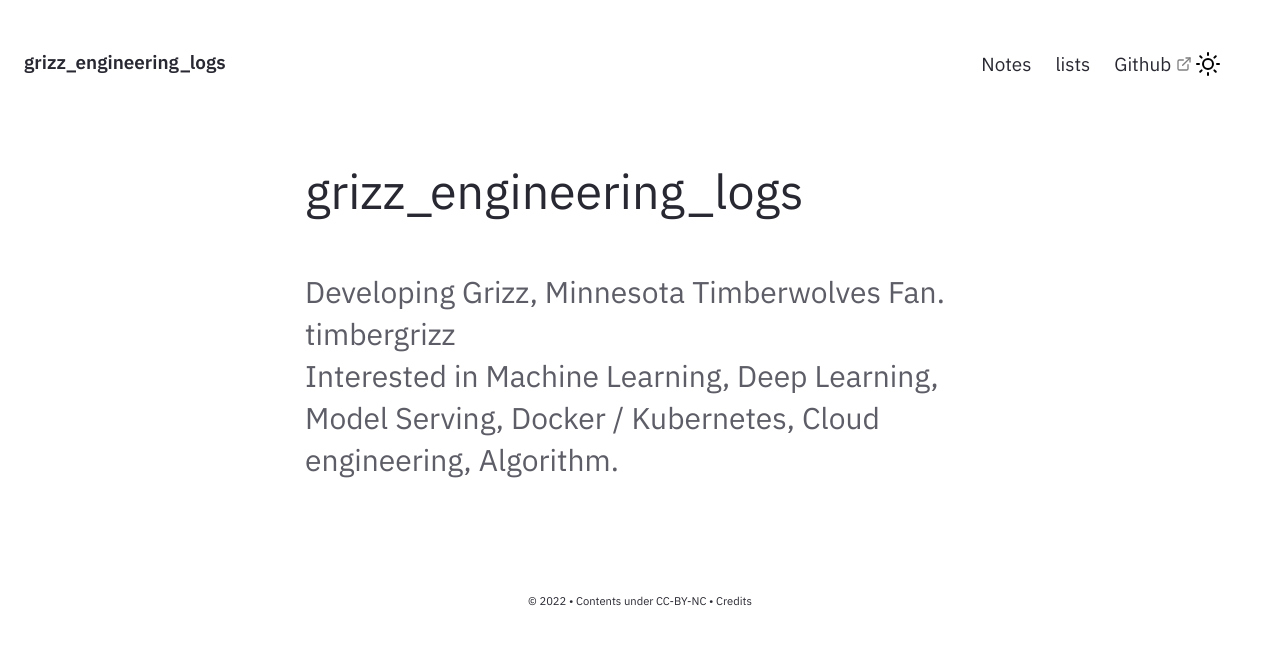
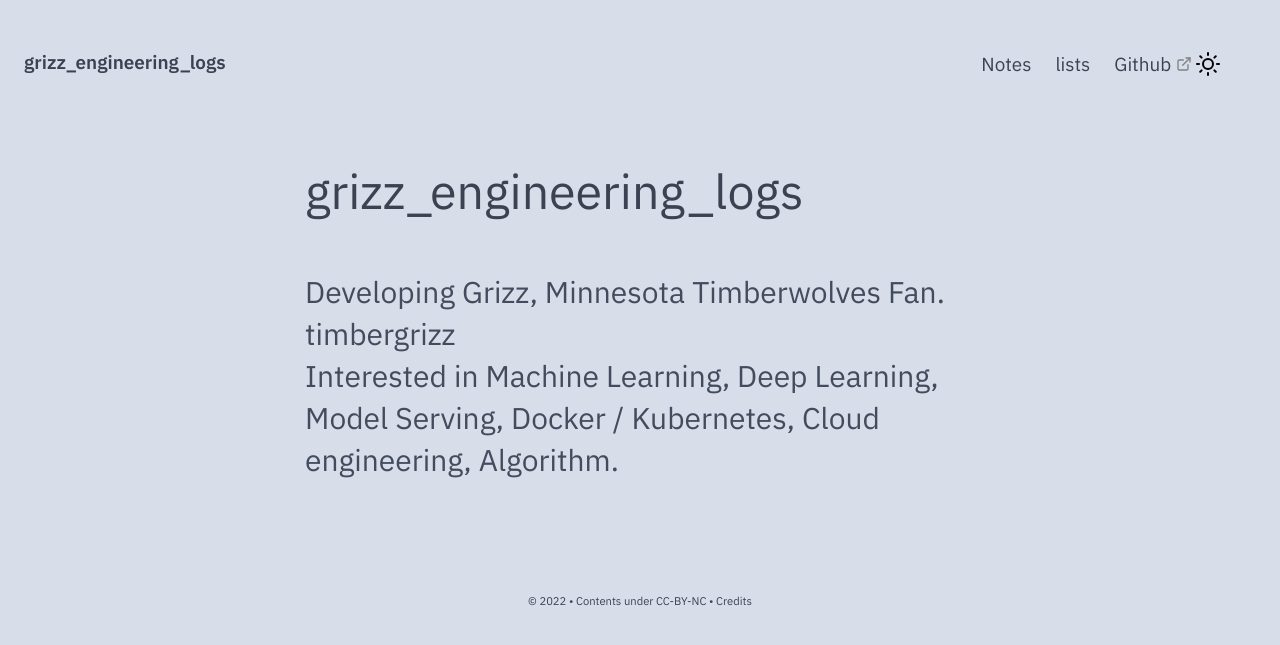
Before and after one commit to timbergrizz/timbergrizz.github.io, a Jekyll site: the page built from pages/index.md, in a window 1280 px wide. Shown: the top 645 px of the page. Built offline with Jekyll 4.4.1, drawn with Linux system fonts in a browser that asks for light colours.

Commit message:
apply nord theme

```diff
--- a/assets/css/style.css
+++ b/assets/css/style.css
@@ -1,66 +1,65 @@
 ---
 layout: Stylesheet
 ---
+
 @import "fruity.css";
-
 
 html,
 html[data-theme="light"] {
-    --color-bg-main: #FFFFFF;
-    --color-bg-sub: #FAFAFC;
-    --color-text-main: #282832;
-    --color-text-sub: #5D5D67;
-    --color-text-link: #2380ED;
-    --color-border-dark: #363636;
-    --color-border: #BABCBD;
-    --color-border-light: #E5E5E5;
+    --color-bg-main: #d8dee9;
+    --color-bg-sub: #e5e9f0;
+    --color-text-main: #3b4252;
+    --color-text-sub: #434c5e;
+    --color-text-link: #d08770;
+    --color-border-dark: #2e3440;
+    --color-border: #4c566a;
+    --color-border-light: #eceff4;
 }
 
 html[data-theme="dark"] {
-    --color-bg-main: #262626;
-    --color-bg-sub: #18181C;
-    --color-text-main: #FAFAFC;
-    --color-text-sub: #FFFEFF;
-    --color-text-link: #6D9EFF;
-    --color-border-dark: #E6E6E6;
-    --color-border: #696969;
-    --color-border-light: #353535;
+    --color-bg-main: #3b4252;
+    --color-bg-sub: #434c5e;
+    --color-text-main: #d8dee9;
+    --color-text-sub: #e5e9f0;
+    --color-text-link: #d08770;
+    --color-border-dark: #2e3440;
+    --color-border: #4c566a;
+    --color-border-light: #eceff4;
 }
 
 @media (prefers-color-scheme: dark) {
-
     html,
     html[data-theme="dark"] {
-        --color-bg-main: #262626;
-        --color-bg-sub: #18181C;
-        --color-text-main: #FAFAFC;
-        --color-text-sub: #FFFEFF;
-        --color-text-link: #6D9EFF;
-        --color-border-dark: #E6E6E6;
-        --color-border: #696969;
-        --color-border-light: #353535;
+        --color-bg-main: #3b4252;
+        --color-bg-sub: #434c5e;
+        --color-text-main: #d8dee9;
+        --color-text-sub: #e5e9f0;
+        --color-text-link: #d08770;
+        --color-border-dark: #2e3440;
+        --color-border: #4c566a;
+        --color-border-light: #eceff4;
     }
 
     html[data-theme="light"] {
-        --color-bg-main: #FFFFFF;
-        --color-bg-sub: #FAFAFC;
-        --color-text-main: #282832;
-        --color-text-sub: #5D5D67;
-        --color-text-link: #2380ED;
-        --color-border-dark: #363636;
-        --color-border: #BABCBD;
-        --color-border-light: #E5E5E5;
+        --color-bg-main: #d8dee9;
+        --color-bg-sub: #e5e9f0;
+        --color-text-main: #3b4252;
+        --color-text-sub: #434c5e;
+        --color-text-link: #d08770;
+        --color-border-dark: #2e3440;
+        --color-border: #4c566a;
+        --color-border-light: #eceff4;
     }
 }
 
 :root {
-    --text-xs: clamp(0.70rem, calc(0.79rem + -0.06vw), 0.78rem);
-    --text-s: clamp(0.94rem, calc(0.94rem + 0.00vw), 0.94rem);
+    --text-xs: clamp(0.7rem, calc(0.79rem + -0.06vw), 0.78rem);
+    --text-s: clamp(0.94rem, calc(0.94rem + 0vw), 0.94rem);
     --text-m: clamp(1.13rem, calc(1.11rem + 0.09vw), 1.25rem);
-    --text-l: clamp(1.35rem, calc(1.30rem + 0.23vw), 1.67rem);
+    --text-l: clamp(1.35rem, calc(1.3rem + 0.23vw), 1.67rem);
     --text-xl: clamp(1.62rem, calc(1.53rem + 0.43vw), 2.22rem);
-    --text-xxl: clamp(1.94rem, calc(1.80rem + 0.73vw), 2.96rem);
-    --text-jumbo: clamp(2.33rem, calc(2.10rem + 1.15vw), 4rem);
+    --text-xxl: clamp(1.94rem, calc(1.8rem + 0.73vw), 2.96rem);
+    --text-jumbo: clamp(2.33rem, calc(2.1rem + 1.15vw), 4rem);
     --text-weight-bold: 600;
     --text-weight-normal: 400;
     --text-leading-wide: 1.6em;
@@ -142,7 +141,7 @@ h4,
 h5,
 h6 {
     margin: 0;
-    font-family: 'IBM Plex Sans', sans-serif;
+    font-family: "IBM Plex Sans", sans-serif;
 }
 
 p a,
@@ -184,7 +183,6 @@ body {
     padding-top: var(--padding-broad);
 }
 
-
 header {
     display: flex;
     flex-direction: column;
@@ -206,7 +204,8 @@ main {
 }
 
 @media screen and (min-width: 768px) {
-    .buttons.for-back-home:not(:last-child) {}
+    .buttons.for-back-home:not(:last-child) {
+    }
 }
 
 /* 05. Text Styles */
@@ -225,7 +224,7 @@ main {
 }
 
 .meta-title h5 {
-    padding:0;
+    padding: 0;
 }
 
 .centre-title {
@@ -249,7 +248,7 @@ main {
 
 .related h4 {
     color: var(--color-text-sub);
-    padding-left: 10px
+    padding-left: 10px;
 }
 
 .related-wrapper {
@@ -266,7 +265,6 @@ main {
     background-color: var(--color-bg-main);
     padding: 16px;
     border-bottom: 1px solid var(--color-border);
-
 }
 
 .related-group:hover {
@@ -280,7 +278,7 @@ main {
 
 .related-group a:hover {
     text-decoration: none;
-    color: var(--color-text-link)
+    color: var(--color-text-link);
 }
 
 .related-title {
@@ -324,7 +322,8 @@ ul ul {
     color: var(--color-text-link);
 }
 
-.related-group h6, .notelist-feed h6 {
+.related-group h6,
+.notelist-feed h6 {
     padding: 0.4rem 0 !important;
 }
 
@@ -358,7 +357,7 @@ img {
 }
 
 code {
-    font-family: Consolas, 'Courier New', Courier, monospace;
+    font-family: Consolas, "Courier New", Courier, monospace;
     display: inline-block;
     overflow: auto !important;
     word-wrap: break-word !important;
@@ -383,16 +382,14 @@ code {
     border: none;
 }
 
-
 pre code {
-    font-family: Consolas, 'Courier New', Courier, monospace;
+    font-family: Consolas, "Courier New", Courier, monospace;
     display: inline-block;
     overflow: auto !important;
     word-wrap: break-word !important;
     padding: 15px 15px 15px 15px;
     vertical-align: middle;
     font-size: 1em;
-
 }
 
 blockquote:before {
@@ -474,14 +471,14 @@ hr {
     justify-content: space-around;
 }
 
-.site-heading-rtl>.main-page-heading {
+.site-heading-rtl > .main-page-heading {
     color: var(--color-text-main);
     font-family: var(--primary-font-family);
     font-weight: 600;
     margin-right: 20px;
 }
 
-.site-heading-rtl>.main-page-tagline {
+.site-heading-rtl > .main-page-tagline {
     color: var(--color-text-sub);
     font-family: var(--primary-font-family);
     font-size: 0.7rem;
@@ -490,8 +487,7 @@ hr {
     margin-top: -25px;
 }
 
-
-.site-heading-rtl>.main-page-subheading {
+.site-heading-rtl > .main-page-subheading {
     color: var(--color-text-main);
     font-family: var(--primary-font-family);
     font-weight: 600;
@@ -500,8 +496,6 @@ hr {
     margin-right: 20px;
 }
 
-
-
 .site-heading-rtl a {
     text-decoration: none;
 }
@@ -513,14 +507,14 @@ hr {
     justify-content: space-around;
 }
 
-.site-heading-ltr>.main-page-heading {
+.site-heading-ltr > .main-page-heading {
     color: var(--color-text-main);
     font-family: var(--primary-font-family);
     font-weight: 600;
     margin-left: 20px;
 }
 
-.site-heading-ltr>.main-page-tagline {
+.site-heading-ltr > .main-page-tagline {
     color: var(--color-text-sub);
     font-family: var(--primary-font-family);
     font-size: 0.7rem;
@@ -529,8 +523,7 @@ hr {
     margin-top: -25px;
 }
 
-
-.site-heading-ltr>.main-page-subheading {
+.site-heading-ltr > .main-page-subheading {
     color: var(--color-text-main);
     font-family: var(--primary-font-family);
     font-weight: 600;
@@ -614,13 +607,11 @@ hr {
     color: var(--color-text-sub) !important;
 }
 
-
 #markdown-toc::before {
     content: "Contents";
     font-weight: bold;
     text-align: center;
 }
-
 
 #markdown-toc li {
     margin-left: 1rem;
@@ -647,7 +638,6 @@ hr {
 #markdown-toc a:hover {
     text-decoration: underline;
 }
-
 
 /* Common custom components between Main Site and Notes: Searchbar, Backbutton, ContentBox, Related Posts/Notes, Copyright,  */
 
@@ -706,12 +696,12 @@ hr {
     box-shadow: 0 0 8px 0 var(--sborder);
 }
 
-.searchbar input[type=text]:hover {
+.searchbar input[type="text"]:hover {
     background-color: var(--color-bg-main);
 }
 
-.searchbar input[type=text]:active,
-.searchbar input[type=text]:focus {
+.searchbar input[type="text"]:active,
+.searchbar input[type="text"]:focus {
     background-color: var(-sub);
     outline: none;
 }
@@ -720,7 +710,7 @@ hr {
     background-color: var(--color-bg-main);
 }
 
-.search_res:hover>a {
+.search_res:hover > a {
     font-weight: 600;
 }
 
@@ -735,7 +725,6 @@ hr {
     border-bottom-right-radius: 4px;
     border-bottom-left-radius: 4px;
     box-shadow: 0 1px 2px rgba(0, 0, 0, 0.12), 0 3px 10px rgba(0, 0, 0, 0.08);
-    ;
 }
 
 .search-result-title {
@@ -770,8 +759,8 @@ hr {
     background-color: var(--color-bg-main);
 }
 
-.search-result:hover>.search-result-title,
-.search-result.active>.search-result-title {
+.search-result:hover > .search-result-title,
+.search-result.active > .search-result-title {
     font-weight: 600;
 }
 
@@ -780,8 +769,8 @@ hr {
     stroke: var(--color-text-sub) !important;
 }
 
-.search-result:hover>.svg-doc,
-.search-result.active>.svg-doc {
+.search-result:hover > .svg-doc,
+.search-result.active > .svg-doc {
     stroke: #555 !important;
 }
 
@@ -830,7 +819,7 @@ hr {
     color: var(--color-text-sub) !important;
 }
 
-.search-result-preview+.search-result-preview {
+.search-result-preview + .search-result-preview {
     margin-top: 0.25rem;
 }
 
@@ -846,7 +835,6 @@ hr {
     font-family: var(--primary-font-family) !important;
     color: var(--color-text-main) !important;
 }
-
 
 .search-overlay {
     position: fixed;
@@ -908,7 +896,6 @@ hr {
     font-weight: 600;
 }
 
-
 .feed-title-excerpt-block {
     width: 100%;
     cursor: pointer;
@@ -925,7 +912,7 @@ hr {
     right: 10px;
 }
 
-.srccode:hover>a>i {
+.srccode:hover > a > i {
     font-weight: 600;
 }
 
@@ -972,7 +959,8 @@ hr {
     font-size: 13px;
 }
 
-.content {}
+.content {
+}
 
 .content a {
     color: var(--color-text-link);
@@ -1066,7 +1054,6 @@ blockquote .mn-right {
     text-align: left;
 }
 
-
 li .sn-right,
 li .mn-right {
     float: right;
@@ -1076,13 +1063,11 @@ li .mn-right {
     text-align: left;
 }
 
-
 .tooltip {
     display: inline;
     position: relative;
     text-align: left;
 }
-
 
 .tooltip bottom {
     display: none;
@@ -1118,7 +1103,7 @@ li .mn-right {
 }
 
 .tooltip .right i::after {
-    content: '';
+    content: "";
     position: absolute;
     width: 12px;
     height: 12px;
@@ -1173,7 +1158,7 @@ label.srs-toggle {
     cursor: pointer;
 }
 
-.srs-toggle:checked+.spaced-rep {
+.srs-toggle:checked + .spaced-rep {
     display: block !important;
     left: 1rem;
     clear: both;
@@ -1189,8 +1174,6 @@ label.srs-toggle {
     word-wrap: break-word;
 }
 
-
-
 .scroll-to-top {
     position: fixed;
     bottom: 20px;
@@ -1234,7 +1217,7 @@ label.srs-toggle {
     background-color: var(--color-bg-main);
 }
 
-.context-menu-res li:hover>.context-menu-res__link {
+.context-menu-res li:hover > .context-menu-res__link {
     font-weight: bold;
 }
 
@@ -1242,8 +1225,6 @@ label.srs-toggle {
     color: var(--color-text-main);
     text-decoration: none;
 }
-
-
 
 /* context-menu styling */
 .context-menu {
@@ -1313,7 +1294,6 @@ label.srs-toggle {
 }
 
 @media screen and (max-width: 1200px) {
-
     .sn-right,
     .mn-right {
         margin-right: -50%;
@@ -1397,7 +1377,7 @@ label.srs-toggle {
     }
 
     .tooltip .bottom i::after {
-        content: '';
+        content: "";
         position: absolute;
         width: 12px;
         height: 12px;
@@ -1425,7 +1405,6 @@ label.srs-toggle {
 
 /* smartphones, touchscreens */
 @media (pointer: coarse) {
-
     .tooltip:hover .bottom,
     .tooltip:hover .right {
         display: none;
@@ -1443,10 +1422,7 @@ label.srs-toggle {
     }
 }
 
-
-
 @media screen and (max-width: 800px) {
-
     .box {
         width: 80%;
     }
@@ -1466,10 +1442,10 @@ label.srs-toggle {
         display: none;
     }
 
-    .margin-toggle:checked+.sn-right,
-    .margin-toggle:checked+.sn-left,
-    .margin-toggle:checked+.mn-left,
-    .margin-toggle:checked+.mn-right {
+    .margin-toggle:checked + .sn-right,
+    .margin-toggle:checked + .sn-left,
+    .margin-toggle:checked + .mn-left,
+    .margin-toggle:checked + .mn-right {
         display: block;
         float: left;
         left: 1rem;
@@ -1514,7 +1490,6 @@ label.srs-toggle {
     cursor: pointer;
     background-color: var(--color-bg-main);
     padding-bottom: 2rem;
-
 }
 
 .work-credit {
@@ -1552,7 +1527,6 @@ a[href^="http"] {
 
 /*Homepage*/
 
-
 .home-wrapper {
     display: flex;
     flex-direction: column;
@@ -1583,8 +1557,7 @@ a[href^="http"] {
     padding: 5% 10%;
 }
 
-@media screen and (max-width:320px)
-{
+@media screen and (max-width: 320px) {
     .home-intro {
         padding: 0;
     }
```
